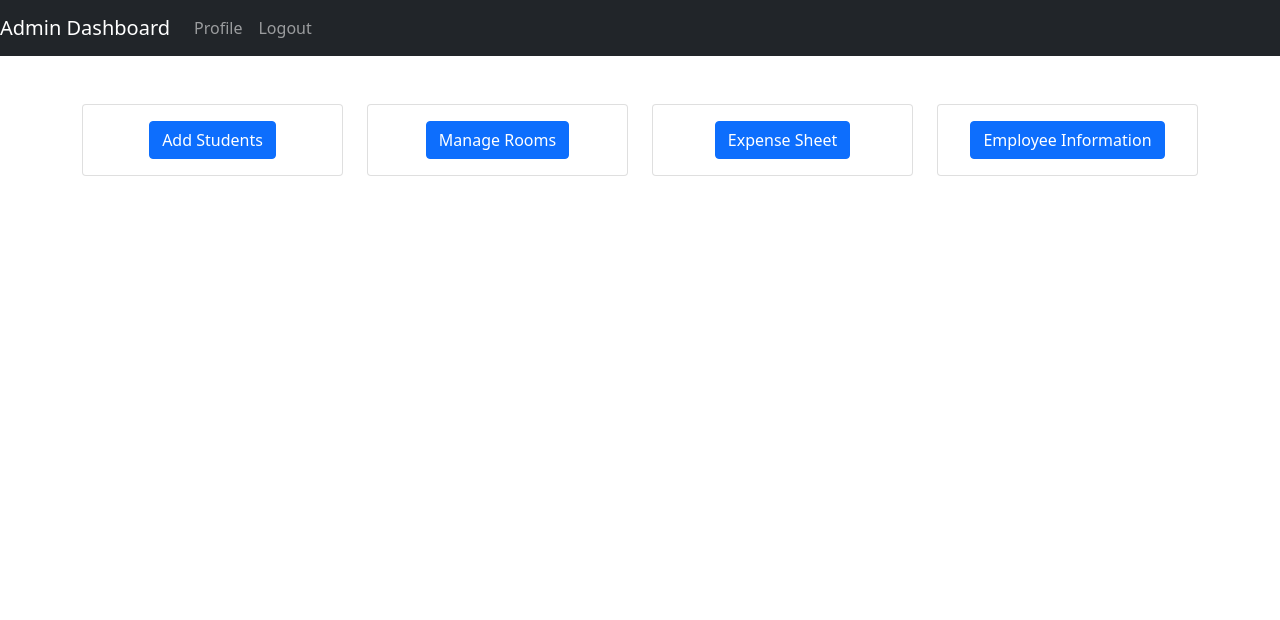
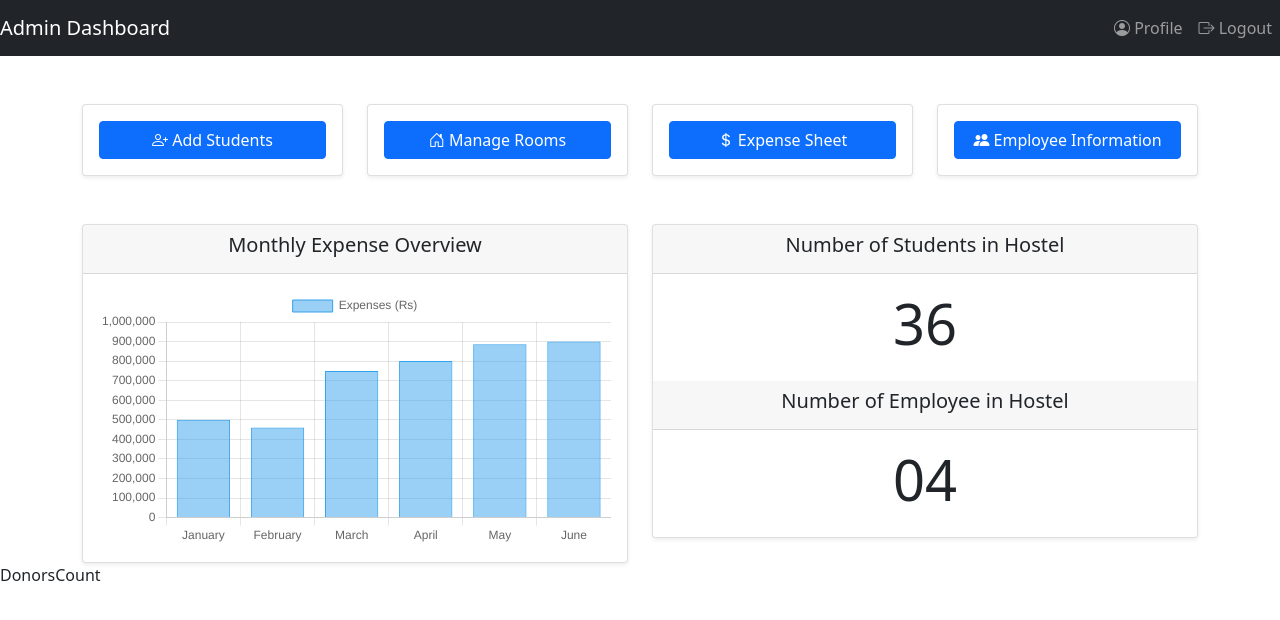
Before and after one commit to Ctoic/Hostel-Management-System-Using-Flask, a Flask app: page /admin_dashboard in a window 1280 px wide. Shown: the top 620 px of the page. Run offline with Flask 3, Linux system fonts and the light colour scheme; a user stored in the database is signed in.

Commit message:
updated admin_dashboard

```diff
--- a/templates/admin_dashboard.html
+++ b/templates/admin_dashboard.html
@@ -5,56 +5,137 @@
     <meta name="viewport" content="width=device-width, initial-scale=1.0">
     <title>Admin Dashboard</title>
     <link href="https://cdn.jsdelivr.net/npm/bootstrap@5.1.3/dist/css/bootstrap.min.css" rel="stylesheet">
+    <link href="https://cdn.jsdelivr.net/npm/bootstrap-icons/font/bootstrap-icons.css" rel="stylesheet">
+    <script src="https://cdn.jsdelivr.net/npm/chart.js"></script>
 </head>
 <body>
+    <!-- Navbar -->
     <nav class="navbar navbar-expand-lg navbar-dark bg-dark">
         <a class="navbar-brand" href="#">Admin Dashboard</a>
-        <button class="navbar-toggler" type="button" data-toggle="collapse" data-target="#navbarNav" aria-controls="navbarNav" aria-expanded="false" aria-label="Toggle navigation">
+        <button class="navbar-toggler" type="button" data-bs-toggle="collapse" data-bs-target="#navbarNav" aria-controls="navbarNav" aria-expanded="false" aria-label="Toggle navigation">
             <span class="navbar-toggler-icon"></span>
         </button>
         <div class="collapse navbar-collapse" id="navbarNav">
-            <ul class="navbar-nav ml-auto">
+            <ul class="navbar-nav ms-auto">
                 <li class="nav-item">
-                    <a class="nav-link" href="#">Profile</a>
+                    <a class="nav-link" href="#"><i class="bi bi-person-circle"></i> Profile</a>
                 </li>
                 <li class="nav-item">
-                    <a class="nav-link" href="#">Logout</a>
+                    <a class="nav-link" href="#"><i class="bi bi-box-arrow-right"></i> Logout</a>
                 </li>
             </ul>
         </div>
     </nav>
+
+    <!-- Main Content -->
     <div class="container mt-5">
+        <!-- Dashboard Cards -->
         <div class="row">
             <div class="col-md-3">
-                <div class="card">
+                <div class="card shadow-sm">
                     <div class="card-body text-center">
-                        <a href="{{ url_for('enroll') }}" class="btn btn-primary">Add Students</a>
+                        <a href="{{ url_for('enroll') }}" class="btn btn-primary w-100"><i class="bi bi-person-plus"></i> Add Students</a>
                     </div>
                 </div>
             </div>
             <div class="col-md-3">
-                <div class="card">
+                <div class="card shadow-sm">
                     <div class="card-body text-center">
-                        <a href="{{ url_for('rooms') }}" class="btn btn-primary">Manage Rooms</a>
+                        <a href="{{ url_for('rooms') }}" class="btn btn-primary w-100"><i class="bi bi-house-door"></i> Manage Rooms</a>
                     </div>
                 </div>
             </div>
             <div class="col-md-3">
-                <div class="card">
+                <div class="card shadow-sm">
                     <div class="card-body text-center">
-                        <a href="{{ url_for('expenses') }}" class="btn btn-primary">Expense Sheet</a>
+                        <a href="{{ url_for('expenses') }}" class="btn btn-primary w-100"><i class="bi bi-currency-dollar"></i> Expense Sheet</a>
                     </div>
                 </div>
             </div>
             <div class="col-md-3">
-                <div class="card">
+                <div class="card shadow-sm">
                     <div class="card-body text-center">
-                        <a href="#" class="btn btn-primary">Employee Information</a>
+                        <a href="#" class="btn btn-primary w-100"><i class="bi bi-people-fill"></i> Employee Information</a>
+                    </div>
+                </div>
+            </div>
+        </div>
+
+        <!-- Charts Section -->
+        <div class="row mt-5">
+            <!-- Expense Chart -->
+            <div class="col-md-6">
+                <div class="card shadow-sm">
+                    <div class="card-header text-center">
+                        <h5>Monthly Expense Overview</h5>
+                    </div>
+                    <div class="card-body">
+                        <canvas id="expenseChart"></canvas>
+                    </div>
+                </div>
+            </div>
+
+            <!-- Student Count -->
+            <div class="col-md-6">
+                <div class="card shadow-sm">
+                    <div class="card-header text-center">
+                        <h5>Number of Students in Hostel</h5>
+                    </div>
+                    <div class="card-body text-center">
+                        <h2 id="studentCount" class="display-4">120</h2>
+                    </div>
+
+                    <div class="card-header text-center">
+                        <h5>Number of Employee in Hostel</h5>
+                    </div>
+                    <div class="card-body text-center">
+                        <h2 id="EmployeeCount" class="display-4">04</h2>
                     </div>
                 </div>
             </div>
         </div>
     </div>
+    DonorsCount
+    <!-- Bootstrap and Chart.js JavaScript -->
     <script src="https://cdn.jsdelivr.net/npm/bootstrap@5.1.3/dist/js/bootstrap.bundle.min.js"></script>
+    <script>
+        // Expense Chart Data
+        const expenseData = {
+            labels: ['January', 'February', 'March', 'April', 'May', 'June'],
+            datasets: [{
+                label: 'Expenses (Rs)',
+                data: [500000, 460000, 750000, 800000, 886000, 900500],  // Example data
+                backgroundColor: 'rgba(54, 162, 235, 0.5)',
+                borderColor: 'rgba(54, 162, 235, 1)',
+                borderWidth: 1
+            }]
+        };
+
+        // Configure Expense Chart
+        const expenseConfig = {
+            type: 'bar',
+            data: expenseData,
+            options: {
+                responsive: true,
+                scales: {
+                    y: {
+                        beginAtZero: true
+                    }
+                }
+            }
+        };
+
+        // Render Expense Chart
+        const expenseChart = new Chart(
+            document.getElementById('expenseChart'),
+            expenseConfig
+        );
+
+        // Update Student Count (Sample count)
+        document.getElementById('studentCount').textContent = '36'; // Example value, replace with actual count
+        document.getElementById('EmployeeCount').textContent = '04';
+        document.getElementById('DonorsCount').textContent = '36'; // Example value, replace with actual count
+        // Example value, replace with actual count
+    </script>
 </body>
 </html>
```
